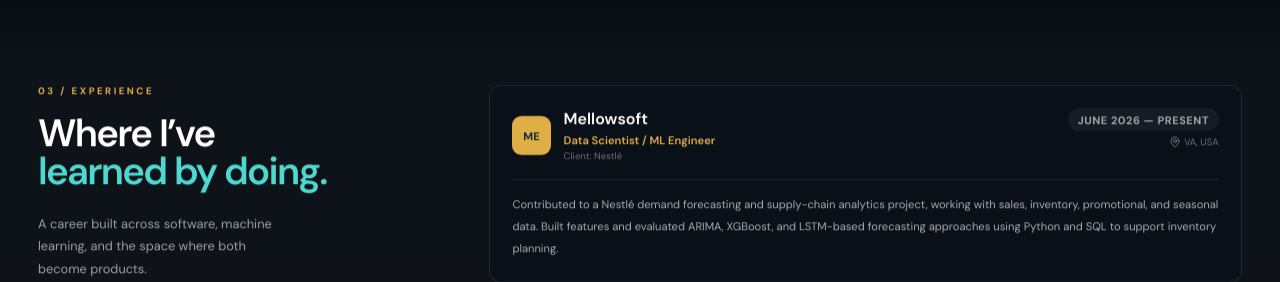
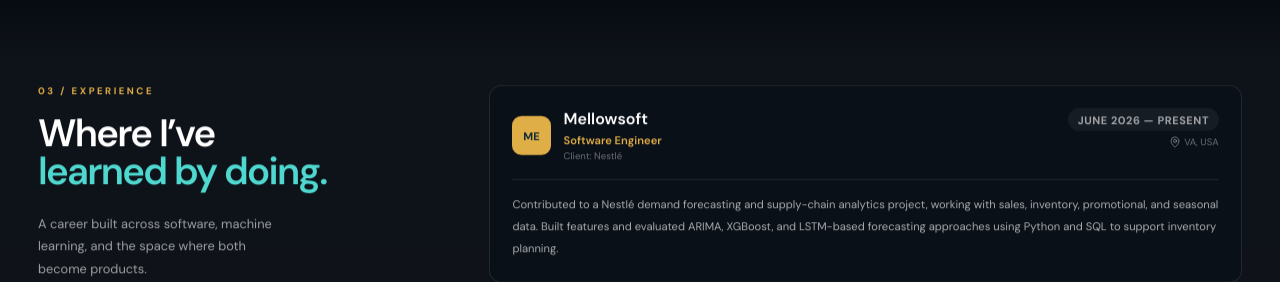
Before and after one commit to srisaktic/portfolio, a React (Vite) app: page / in a window 1280 px wide. Shown: the part 2300-2582 px from the top of the page. Built offline with nearby package versions, Linux system fonts and the light colour scheme; a web font is replaced by a local one.

Commit message:
Update Mellowsoft role to Software Engineer

```diff
--- a/src/App.tsx
+++ b/src/App.tsx
@@ -49,7 +49,7 @@ const projects = [
 
 const experience = [
   {
-    period: 'June 2026 — Present', role: 'Data Scientist / ML Engineer', company: 'Mellowsoft', client: 'Nestlé', location: 'VA, USA', logo: 'ME', color: '#e0ae47',
+    period: 'June 2026 — Present', role: 'Software Engineer', company: 'Mellowsoft', client: 'Nestlé', location: 'VA, USA', logo: 'ME', color: '#e0ae47',
     description: 'Contributed to a Nestlé demand forecasting and supply-chain analytics project, working with sales, inventory, promotional, and seasonal data. Built features and evaluated ARIMA, XGBoost, and LSTM-based forecasting approaches using Python and SQL to support inventory planning.',
   },
   {
```
